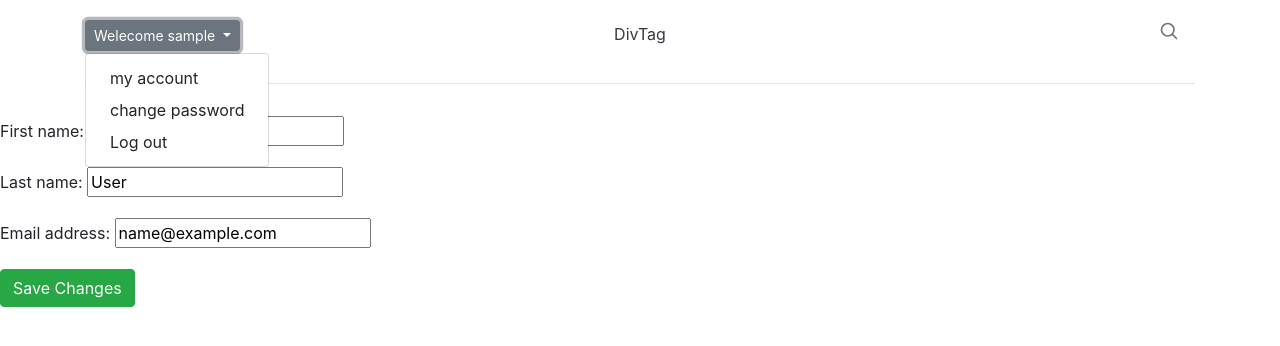
After one commit to meshal-alotaibi/-Div-Tag-, a Django app: page /account/ in a window 1280 px wide, after a click that opens the changed part. The commit adds this page. Shown: the top 346 px of the page. Run offline with Django 3.2, Linux system fonts and the light colour scheme; the visitor is signed in with stand-in values (Sample User, id 1); some libraries are stand-ins or nearby versions.

Commit message:
Updata account (#29)
* test

* Updata account

```diff
--- a/starter_code/main_app/templates/base.html
+++ b/starter_code/main_app/templates/base.html
@@ -23,7 +23,7 @@
              Welecome {{user.username}}
           </a>
           <div class="dropdown-menu" aria-labelledby="dropdownMenuLink">
-            <a class="dropdown-item" href="#">Profile</a>
+            <a class="dropdown-item" href="{% url 'my_account' %}">my account</a>
             <a class="dropdown-item" href="{%url 'change_password'%}">change password </a>
              <a class="dropdown-item" href="{% url 'logout' %}">Log out</a>
           </div>
--- /dev/null
+++ b/starter_code/main_app/templates/my_account.html
@@ -0,0 +1,16 @@
+
+{% extends 'base.html' %}
+
+{%block title%}My account{%endblock%}
+
+{% block breadcrumb %}
+    <li class="breadcrumb-item active">My account</li>
+{%endblock%}
+
+{% block content %}
+<from method="post" novalidate>
+    {% csrf_token %}
+    {{form.as_p}}
+    <button type="submit" class="btn btn-success">Save Changes</button>
+
+{%endblock%}
--- a/starter_code/main_app/urls.py
+++ b/starter_code/main_app/urls.py
@@ -14,6 +14,7 @@ urlpatterns = [
         template_name='chang_pass.html'), name='change_password'),
     path('setting/change_password_successful',
          auth_views.PasswordChangeDoneView.as_view(template_name='pass_done.html'), name='pass_done'),
+    path('account/',views.UserUpdateView.as_view(),name='my_account'),
 
     #url for the topics page
     # url CRUD for topic
--- a/starter_code/main_app/views.py
+++ b/starter_code/main_app/views.py
@@ -11,25 +11,20 @@ from django.contrib.auth.decorators import login_required
 from django.db.models import Count
 from django.views.generic.edit import DeleteView, UpdateView, CreateView
 from django.urls import reverse
+from django.views.generic import UpdateView
+from django.contrib.auth.models import User
+from django.urls import reverse_lazy
 # Create your views here.
-
 def index(request):
     category = Category.objects.all()
     topic = Topic.objects.all()
     print(category)
     return render(request, 'home.html', {'categories': category , 'topics':topic})
-
-
 def category_topics(request, category_id):
     categories = Category.objects.all()
     category = get_object_or_404(Category ,pk=category_id)
     topics = category.topics.order_by('-created_dt').annotate(topicPost=Count('posts'))
-
     return render(request, 'topics.html', {'categories': categories, 'category': category,'topics':topics})
-
-
-
-
 def signup(request):
     form=CreateUserForm()
     if request.method =='POST':
@@ -39,6 +34,14 @@ def signup(request):
             auth_login(request,user)
             return redirect('/')
     return render(request,'signup.html',{'form':form})
+class UserUpdateView(UpdateView):
+      model = User
+      fields = ('first_name','last_name','email')
+      template_name = 'my_account.html'
+      success_url = reverse_lazy('my_account')
+
+      def get_object(self):
+          return self.request.user
 
 
 
@@ -46,39 +49,29 @@ class topicCreate(CreateView):
   model = Topic
   fields = ['subject',
             'content_text', ]
-
   def form_valid(self, form):
     form.instance.created_by_id = self.request.user.id
     form.instance.category_id = self.kwargs['category_id']
     return super(topicCreate, self).form_valid(form)
-
   def get_success_url(self):
       topic = get_object_or_404(Topic, pk=self.object.id)
       return reverse('topic', args=[topic.category.pk, self.object.id]
                      )
-
-
-
 class topicUpdate(UpdateView):
     model = Topic
     fields = ['subject',
               'content_text',]
-
     def get_success_url(self):
         topic = get_object_or_404(Topic, pk=self.object.id)
         return reverse('topic', args=[topic.category.pk , self.object.id]
                        )
-
-
 class topicDelete(DeleteView):
     model = Topic
-
     def get_success_url(self):
         topic = get_object_or_404(Topic, pk=self.object.id)
         category = topic.category.pk
         return reverse('category_topics', args=[category]
                        )
-
 @login_required
 def create_post(request, category_id, topic_id):
     topic = get_object_or_404(Topic, category__pk=category_id, pk=topic_id)
@@ -95,26 +88,20 @@ def create_post(request, category_id, topic_id):
             post.topic = topic
             post.created_by = request.user
             post.save()
-
             return redirect('topic', category_id=topic.category.id, topic_id=topic.pk)
     else:
         form = PostForm()
     return render(request, 'topic.html', {'topic': topic, 'form': form, 'categories': categories})
-
-
 class postUpdate(UpdateView):
     model = Post
     fields = ['message', ]
-
     def get_success_url(self):
         post = get_object_or_404(Post, pk=self.object.id)
         category = post.topic.category.pk
         topic = post.topic_id
         return reverse('topic', args=[category, topic])
-
 class postDelete(DeleteView):
     model = Post
-
     def get_success_url(self):
         post = get_object_or_404(Post, pk=self.object.id)
         category = post.topic.category.pk
--- a/starter_code/starter_code/settings.py
+++ b/starter_code/starter_code/settings.py
@@ -79,7 +79,7 @@ DATABASES = {
     'default': {
         'ENGINE': 'django.db.backends.postgresql',
         'NAME': 'blogs',
-        'PASSWORD':'0564305522',
+        'PASSWORD':'1567',
         'USER': 'postgres',
     }
 }
```
Also changed, not shown: starter_code/main_app/migrations/0002_auto_20210222_0910.py (added).
